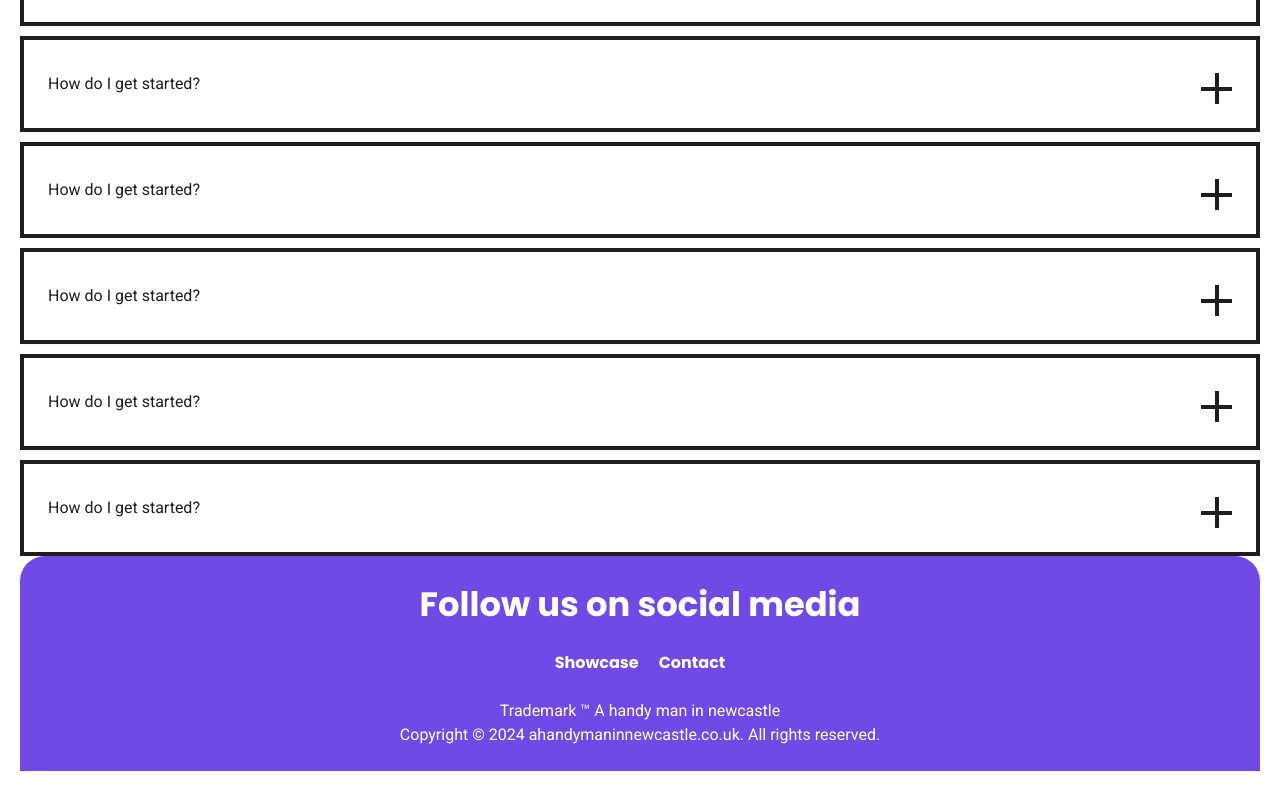
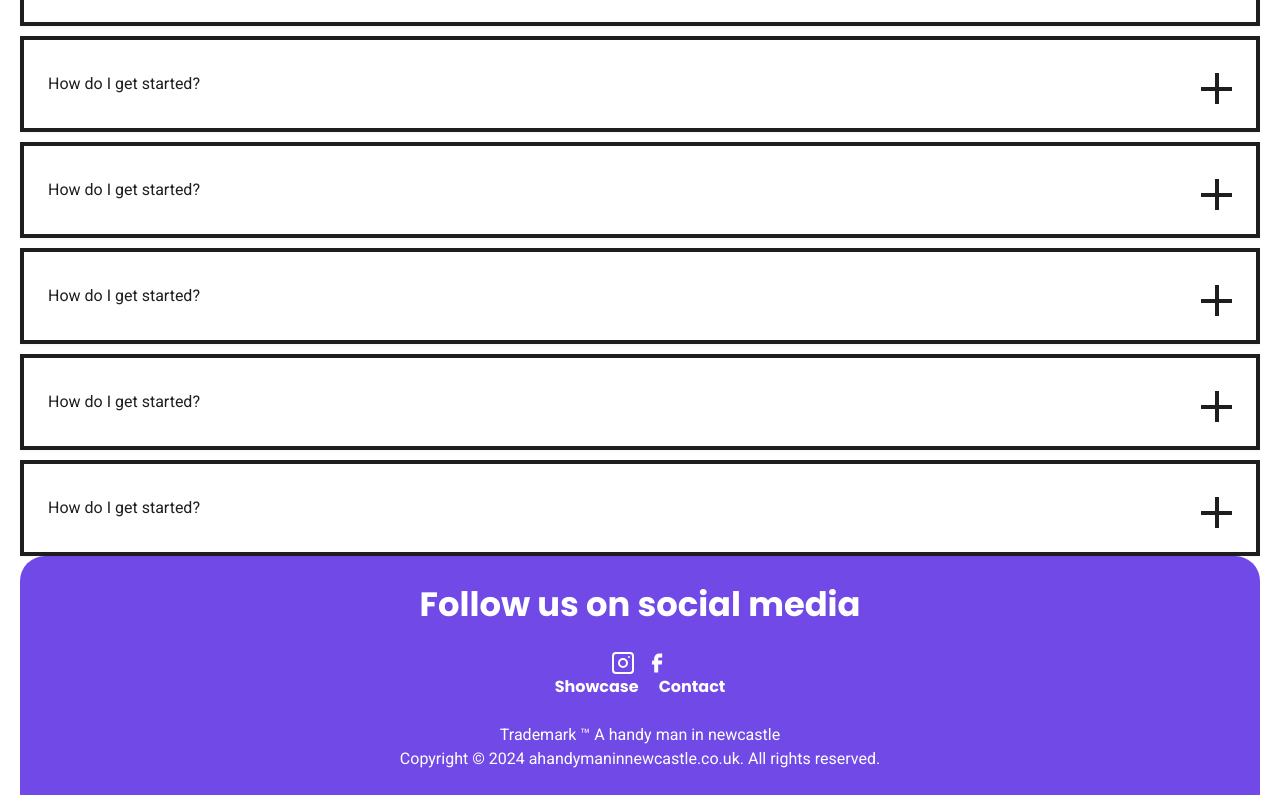
Before and after one commit to pmita/ahandymaninnewcastle.co.uk, a Next.js app: page / in a window 1280 px wide. Shown: the part 1587-2382 px from the top of the page. Before the commit the page ends 2358 px from the top, so only its background shows below. Built offline with nearby package versions, Linux system fonts and the light colour scheme.

Commit message:
refactor(footer): reshufling footer layout

```diff
--- a/app/page.tsx
+++ b/app/page.tsx
@@ -13,7 +13,7 @@ import { buttonVariants } from "@/components/ui/button";
 import { Card, CardDescription, CardHeader, CardTitle } from "@/components/ui/card";
 // UTILS
 import { cn } from "@/utils/helpers";
-import { DrillAndWrenchSVG, PaintBrushSVG, TillingSVG } from "@/components/SVGs";
+import { DrillAndWrenchSVG, FacebookSVG, InstagramSVG, PaintBrushSVG, TillingSVG } from "@/components/SVGs";
 import { FAQ } from "@/components/faq";
 
 export default function Home() {
@@ -83,7 +83,21 @@ export default function Home() {
           >
             Follow us on social media
           </BannerTitle>
-          <BannerDescription className="text-md font-roboto font-bold text-secondary ">
+          <BannerDescription className="text-md font-roboto font-bold text-secondary">
+            <div className="text-center text-secondary flex justify-center gap-2.5">
+              <Link
+                href="/showcase"
+                className="text-secondary text-lg font-poppins font-bold hover:opacity-80"
+              >
+                <InstagramSVG width={24} height={24} fill="#ffffff" />
+              </Link>
+              <Link
+                href="/showcase"
+                className="text-secondary text-lg font-poppins font-bold hover:opacity-80"
+              >
+                <FacebookSVG width={24} height={24} fill="#ffffff" />
+              </Link>
+            </div>
             <div className="text-center text-secondary flex justify-center gap-5">
               <Link
                 href="/showcase"
```
